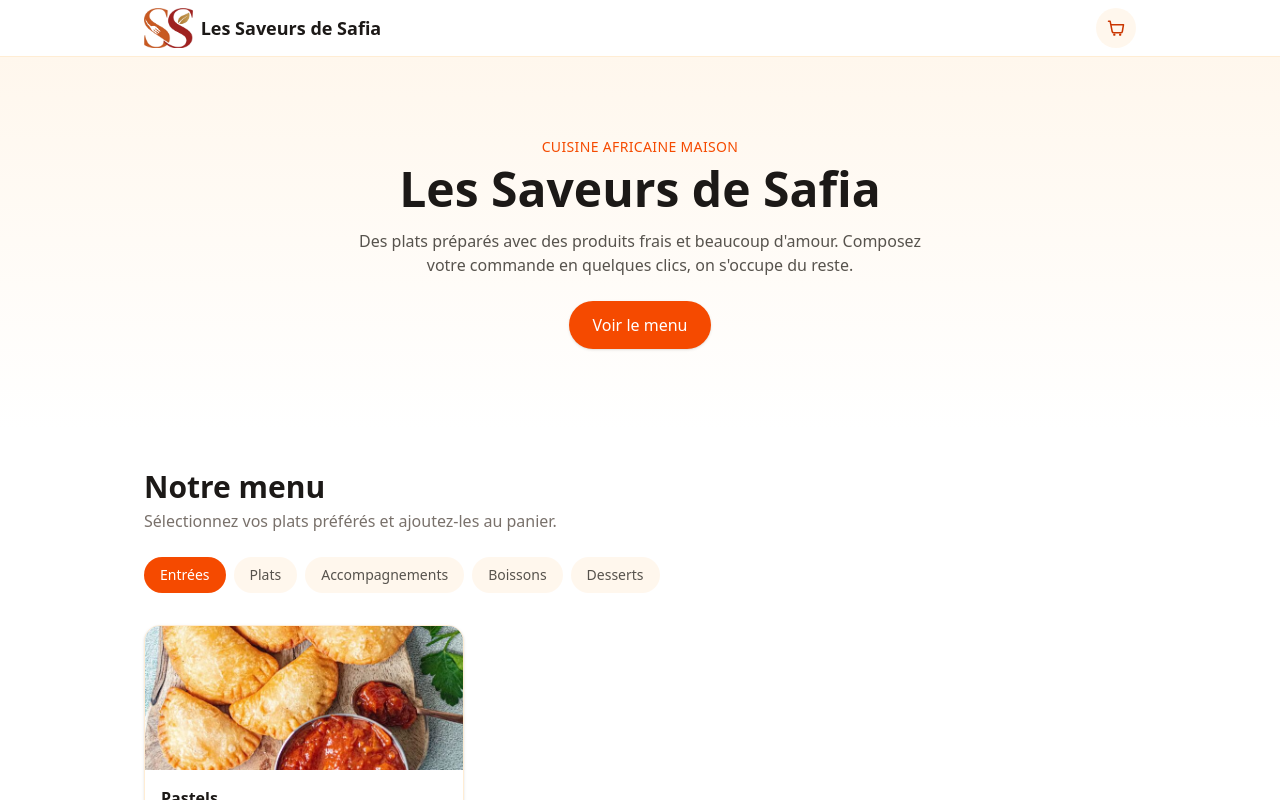
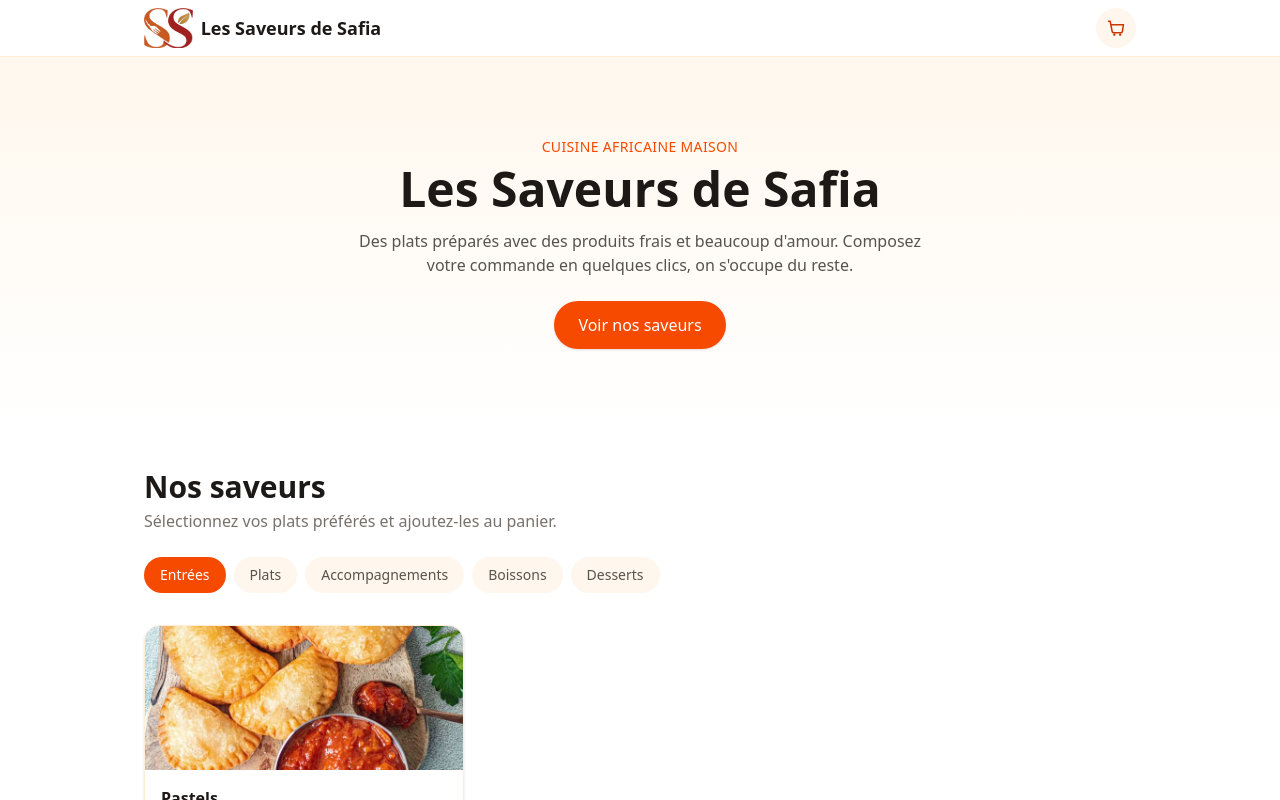
Before and after one commit to superconde224/safia-saveur, a Next.js app: page /safia-saveur/ in a window 1280 px wide. Shown: the top 800 px of the page. Built offline with nearby package versions, Linux system fonts and the light colour scheme.

Commit message:
Renomme la section menu en Nos saveurs / Voir nos saveurs

```diff
--- a/components/Hero.tsx
+++ b/components/Hero.tsx
@@ -14,7 +14,7 @@
           href="#menu"
           className="mt-6 inline-block rounded-full bg-orange-600 px-6 py-3 font-medium text-white shadow-sm transition hover:bg-orange-700"
         >
-          Voir le menu
+          Voir nos saveurs
         </a>
       </div>
     </section>
--- a/components/MenuSection.tsx
+++ b/components/MenuSection.tsx
@@ -14,7 +14,7 @@
 
   return (
     <section id="menu" className="mx-auto max-w-5xl px-4 py-10">
-      <h2 className="text-2xl font-bold text-stone-900 sm:text-3xl">Notre menu</h2>
+      <h2 className="text-2xl font-bold text-stone-900 sm:text-3xl">Nos saveurs</h2>
       <p className="mt-1 text-stone-500">Sélectionnez vos plats préférés et ajoutez-les au panier.</p>
 
       <div className="mt-6 -mx-4 flex gap-2 overflow-x-auto px-4 pb-2 sm:mx-0 sm:flex-wrap sm:px-0">
```
